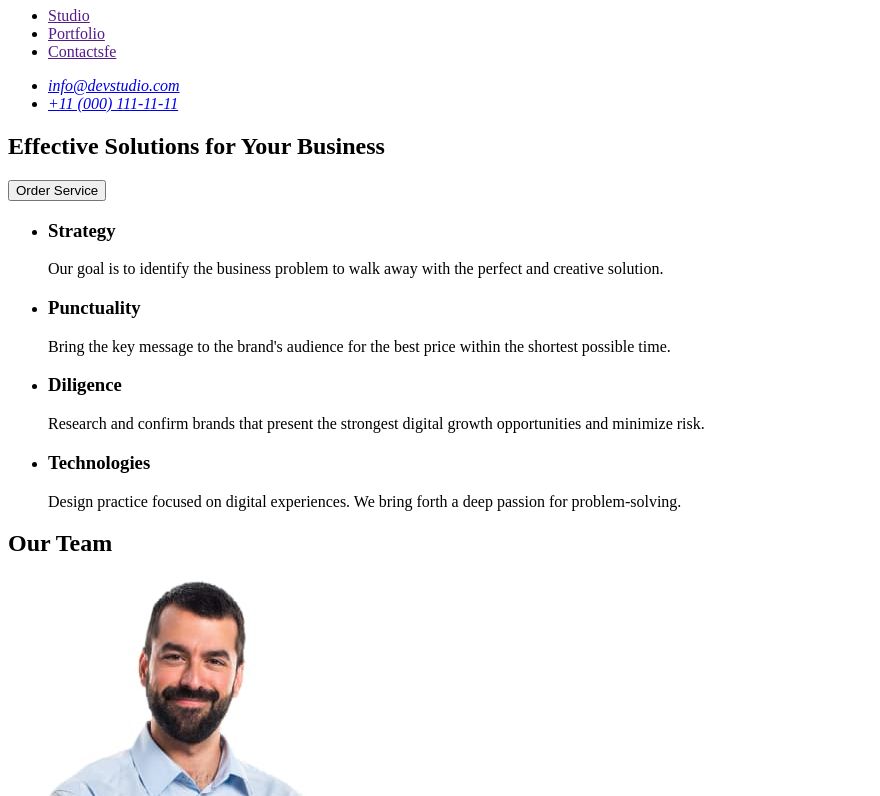
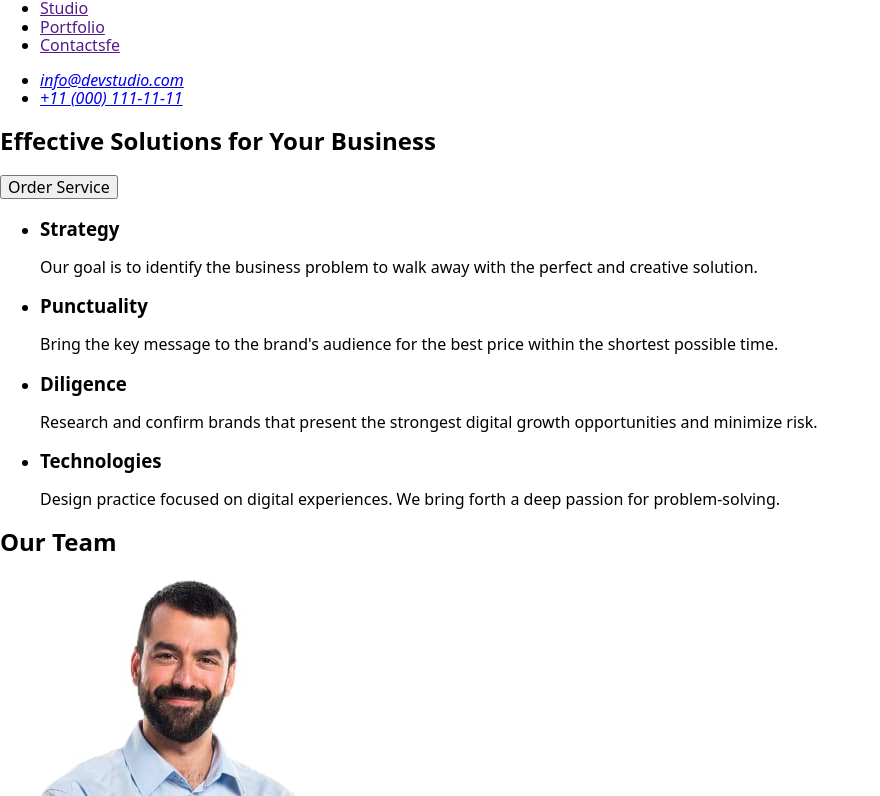
Before and after one commit to AntonGura/goit-markup-hw-02, a plain HTML site: page index.html in a window 1280 px wide. Shown: the part 35-831 px from the top of the page, without its empty margins (0-880 px from the left). Drawn offline with nearby package versions, Linux system fonts and the light colour scheme.

Commit message:
fonts markup

```diff
--- a/index.html
+++ b/index.html
@@ -4,6 +4,19 @@
     <meta charset="UTF-8" />
     <meta name="viewport" content="width=device-width, initial-scale=1.0" />
     <title>WebStudio</title>
+    <link
+      rel="stylesheet"
+      href="https://cdnjs.cloudflare.com/ajax/libs/modern-normalize/2.0.0/modern-normalize.min.css"
+      integrity="sha512-4xo8blKMVCiXpTaLzQSLSw3KFOVPWhm/TRtuPVc4WG6kUgjH6J03IBuG7JZPkcWMxJ5huwaBpOpnwYElP/m6wg=="
+      crossorigin="anonymous"
+      referrerpolicy="no-referrer"
+    />
+    <link rel="preconnect" href="https://fonts.googleapis.com" />
+    <link rel="preconnect" href="https://fonts.gstatic.com" crossorigin />
+    <link
+      href="https://fonts.googleapis.com/css2?family=Raleway:wght@700&family=Roboto:wght@400;500;700&display=swap"
+      rel="stylesheet"
+    />
   </head>
   <body>
     <header class="header">
--- a/styles/styles.css
+++ /dev/null
@@ -1,54 +0,0 @@
-body {
-    font-family: 'Roboto', sans-serif;
-}
-
-ul {
-    list-style: none;
-}
-
-a {
-    text-decoration: none;
-}
-
-button {
-    cursor: pointer;
-}
-
-.visually-hidden {
-    position: absolute;
-    width: 1px;
-    height: 1px;
-    margin: -1px;
-    border: 0;
-    padding: 0;
-    white-space: nowrap;
-    clip-path: inset(100%);
-    clip: rect(0 0 0 0);
-    overflow: hidden;
-}
-
-.header {
-
-}
-
-.header-navigation {}
-
-.header-logo {}
-
-.header-navigation-list {}
-
-.header-nav-item {}
-
-.header-nav-link {}
-
-.header-address {
-    font-size: 30px;
-}
-
-.header-address-list {}
-
-.header-address-item {}
-
-.header-address-mail {}
-
-.header-address-phone {}
```
